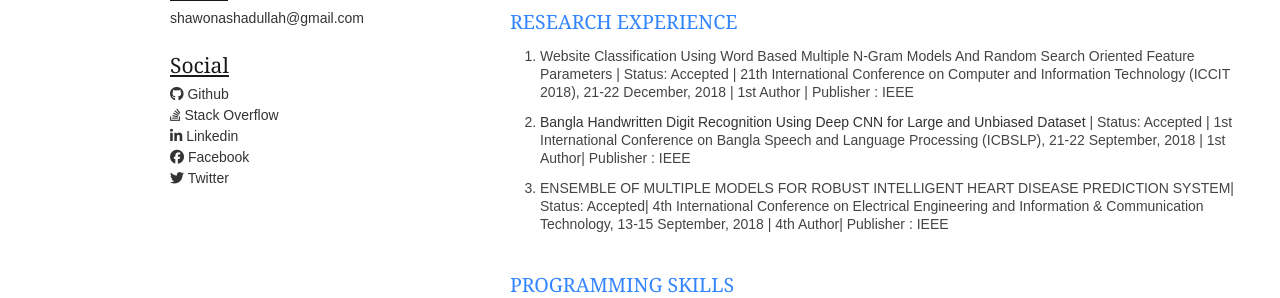
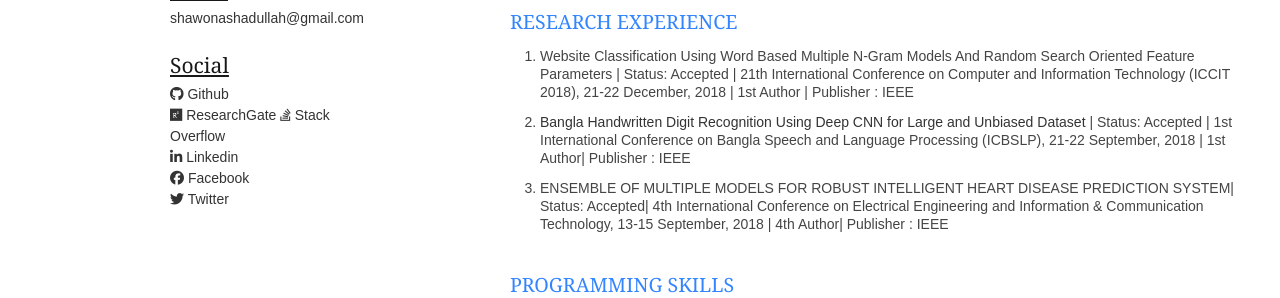
Before and after one commit to shawon100/shawon100.github.io, a Jekyll site: the page built from resume.html, in a window 1280 px wide. Shown: the part 662-960 px from the top of the page. Built offline with Jekyll 4.4.1, drawn with Linux system fonts in a browser that asks for light colours; nearby versions of some CDN libraries; library files that are not in the unit come from our copies.

Commit message:
Update resume.html

```diff
--- a/resume.html
+++ b/resume.html
@@ -94,6 +94,7 @@
             <a href="mailto:shawonashadullah@gmail.com">shawonashadullah@gmail.com</a><br><br>
             <h4><u>Social</u></h4>
             <a href="https://github.com/shawon100"><i class="fa fa-github"></i> Github</a><br/>
+            <a href="https://www.researchgate.net/profile/Ashadullah_Shawon"><i class="fa fa-researchgate"></i> ResearchGate</a>
              <a href="https://stackoverflow.com/users/3859220/shawon"><i class="fa fa-stack-overflow"></i> Stack Overflow</a><br>
              <a href="http://linkedin.com/in/{{ site.linkedin }}"><i class="fa fa-linkedin"></i> Linkedin</a><br>
             <a href="https://facebook.com/ashadullah.shawon"><i class="fa fa-facebook"></i> Facebook</a><br>
```
